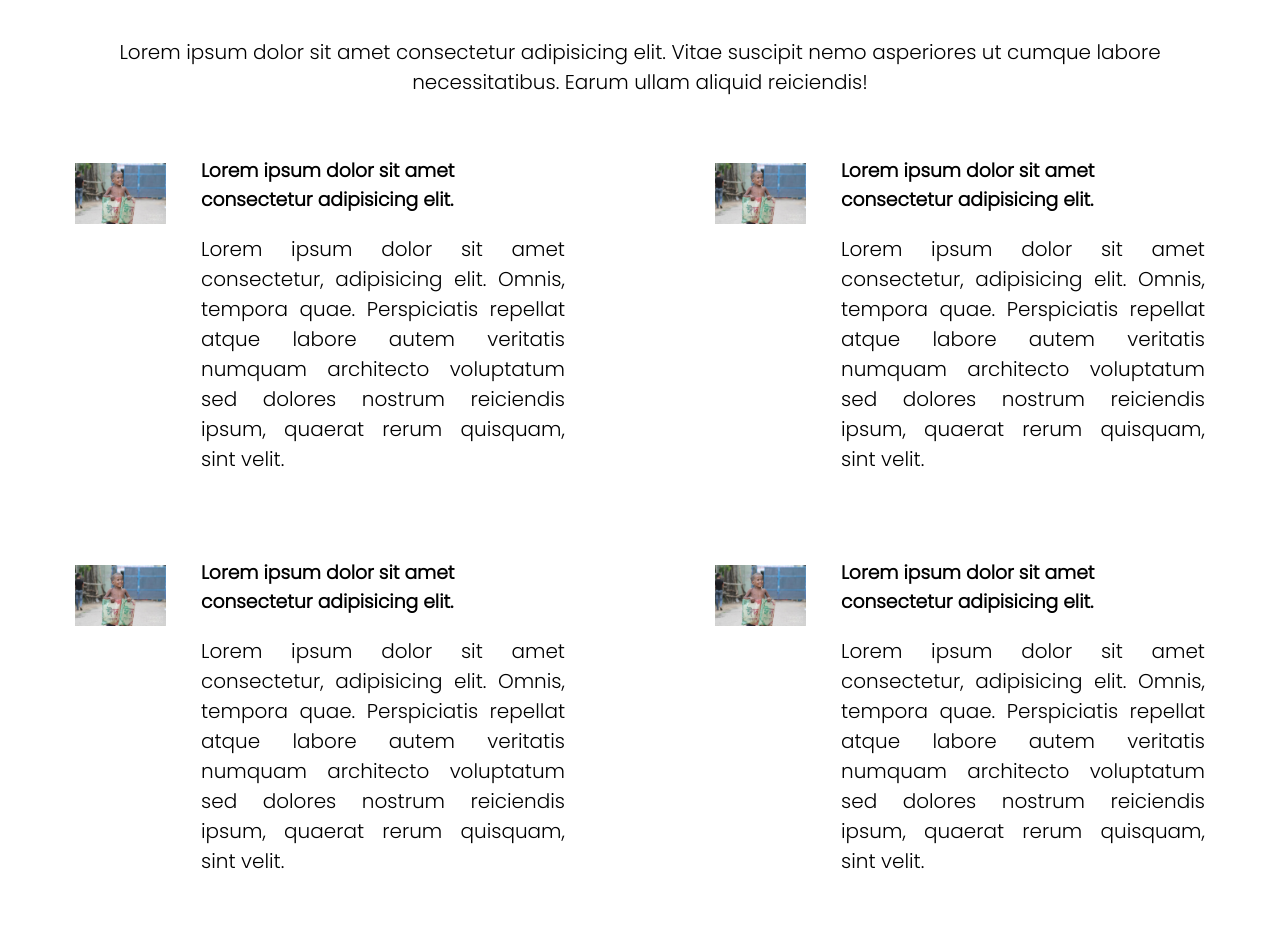
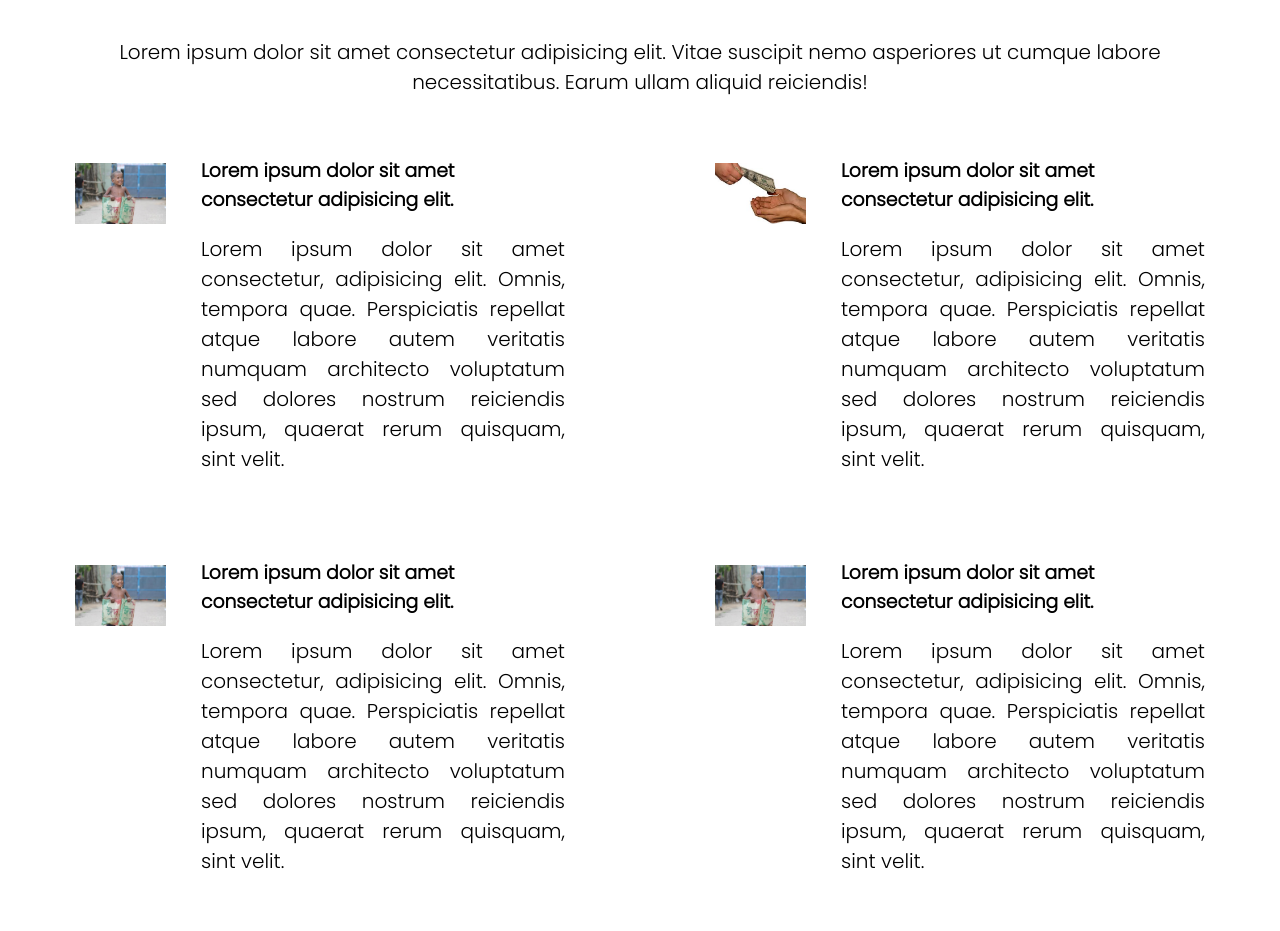
Before and after one commit to Shah-Md-Jihan/eid_zakat, a plain HTML site: page index.html in a window 1280 px wide. Shown: the part 2001-2932 px from the top of the page. Drawn offline with Linux system fonts and the light colour scheme.

Commit message:
main content2 part2

```diff
--- a/index.html
+++ b/index.html
@@ -78,7 +78,7 @@
                 </article>
                 <article class="content container-flex">
                     <div class="con-img">
-                        <img src="images/blog/blog1.jpg" alt="">
+                        <img src="images/blog/blog2.jpg" alt="">
                     </div>
                     <div class="con-text">
                         <h3>Lorem ipsum dolor sit amet consectetur adipisicing elit.</h3>
```
Also changed, not shown: images/blog/blog2.jpg (added).
